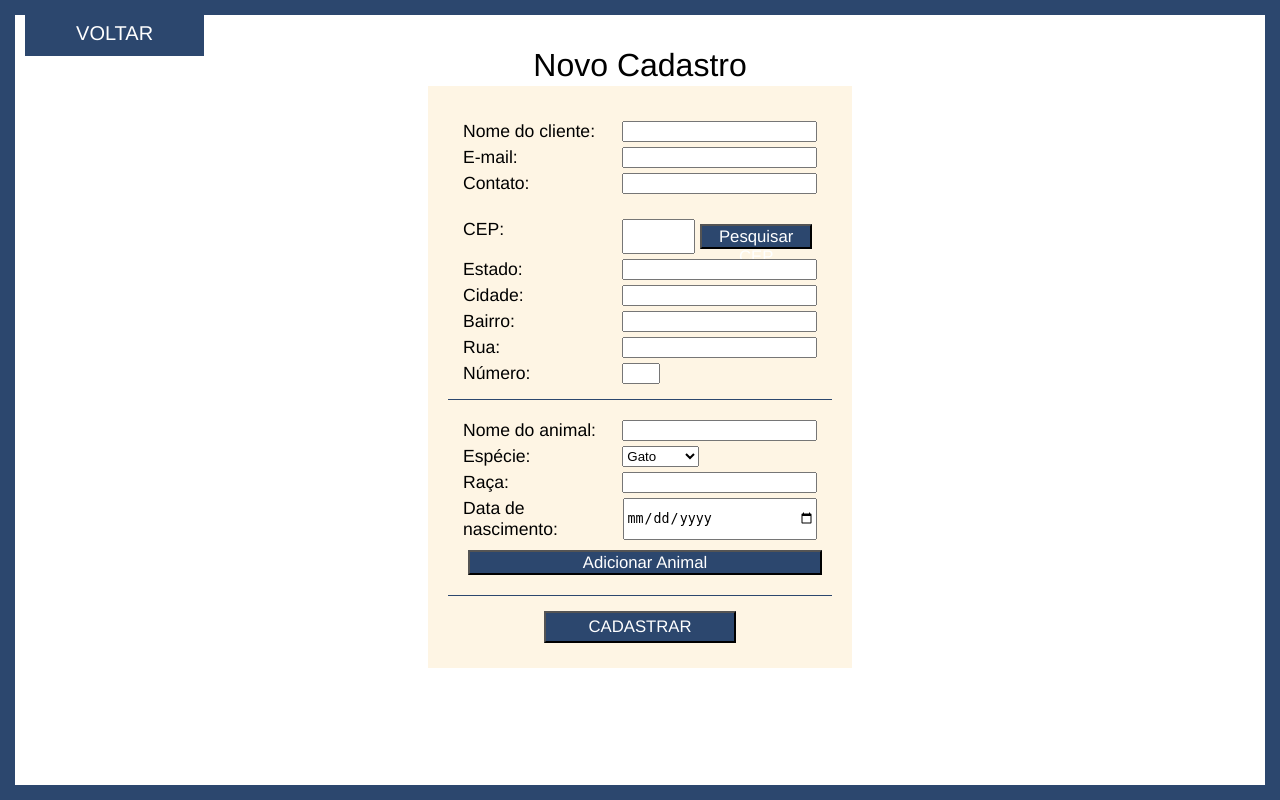
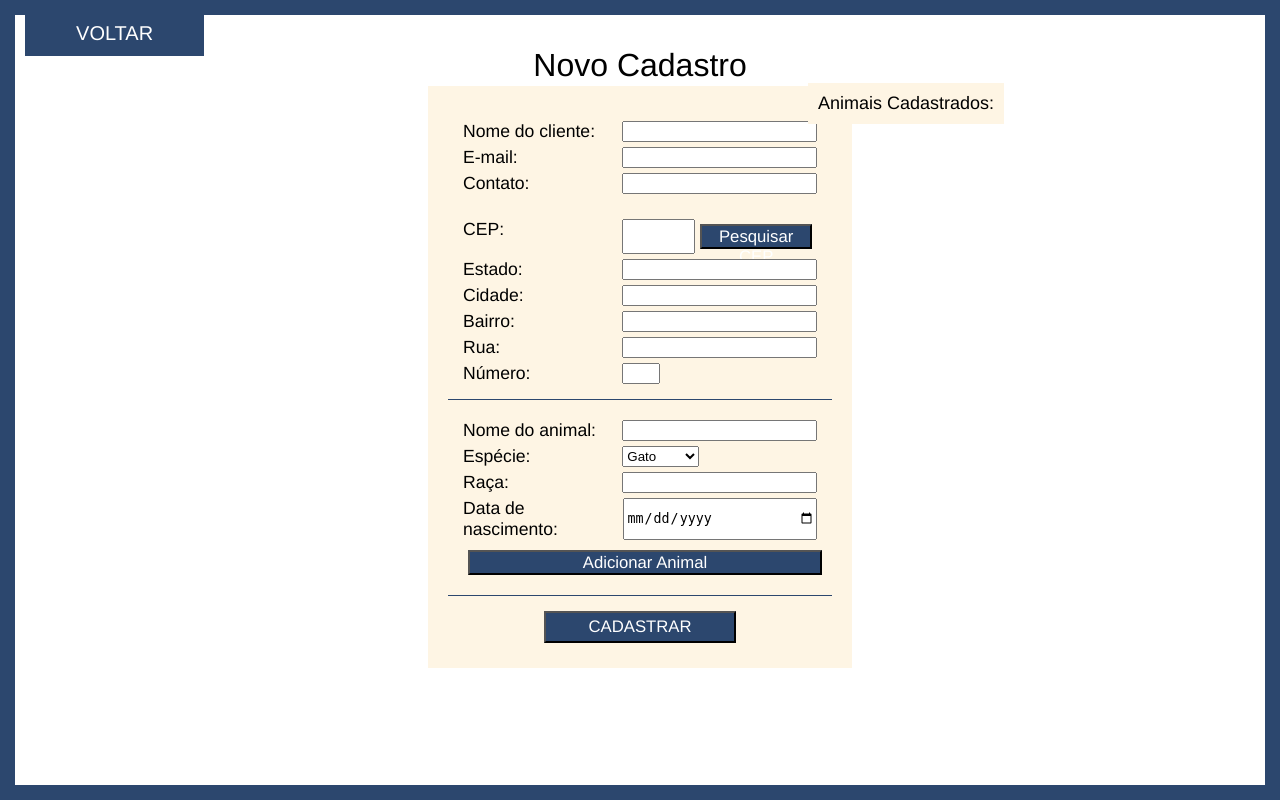
Before and after one commit to mitsueyano/TCC, a PHP site: page /novoCadastro.php in a window 1280 px wide. Run offline with PHP 8.4, Linux system fonts and the light colour scheme.

Commit message:
Continuação da página de Cadastro
Incrementação do cadastro no banco de dados agora com os campos de endereço completos; Início do desenvolvimento front-end e back-end para a tabela Animais

```diff
--- a/TCC/Css/novoCadastro.css
+++ b/TCC/Css/novoCadastro.css
@@ -183,3 +183,19 @@ input{
     box-shadow: 1px 1px #000000;
     transition: .2s;
 }
+.containerAnimaisCad{
+    background-color : #fef5e4;
+    color : #000000;
+    font-family: 'Franklin Gothic Medium', 'Arial Narrow', Arial, sans-serif;
+    padding: 10px;
+    margin: 20px;
+    position: absolute;
+    right: -50%;
+    top: -15px;
+}
+.titulo-AnimaisCad{
+    font-size: 18px !important;
+}
+.containerAnimaisCad > span{
+font-size: 10px;
+}
--- a/TCC/Index/novoCadastro.php
+++ b/TCC/Index/novoCadastro.php
@@ -13,9 +13,9 @@
             <div class="bar">
                 <div class="button"><a href="./cadastro.php">VOLTAR</a></div>
             </div>
-            <div class="container">
+            <div class="container" id="container">
                 <div class="form-container">
-                <label class="titulo">Novo Cadastro</label>
+                    <label class="titulo">Novo Cadastro</label>
                     <form action="../php/cadastrarCliente.php" method="post">
 
                         <div class="container-cliente">
@@ -24,7 +24,7 @@
                                     <label>Nome do cliente:</label>
                                 </div>
                                 <div class="input-form">
-                                    <input type="text" name="nome">
+                                    <input type="text" name="nome" required= "true">
                                 </div>
                             </div>
                             <div class="flex">
@@ -40,7 +40,7 @@
                                     <label>Contato:</label>
                                 </div>
                                 <div class="input-form">
-                                <input type="text" name="contato"/>
+                                <input type="text" name="contato" required= "true"/>
                                 </div>
                             </div>
                             <div class="flex">
@@ -48,7 +48,7 @@
                                     <label>CEP:</label>
                                 </div>
                                 <div class="input-form">
-                                    <input type="text" style="width: 65px" name="cep" id="cep">
+                                    <input type="text" style="width: 65px" id="cep" required= "true">
                                     <button type="button" onclick="pesquisarCEP()" class="form-btn pesquisar">Pesquisar CEP</button>
                                 </div>
                             </div>
@@ -57,7 +57,7 @@
                                     <label>Estado:</label>
                                 </div>
                                 <div class="input-form">
-                                    <input type="text" id="estado">
+                                    <input type="text" id="estado" name="estado" required= "true">
                                 </div>
                             </div>
                             <div class="flex">
@@ -65,7 +65,7 @@
                                     <label>Cidade:</label>
                                 </div>
                                 <div class="input-form">
-                                    <input type="text" id="cidade">
+                                    <input type="text" id="cidade" name="cidade" required= "true">
                                 </div>
                             </div>
                             <div class="flex">
@@ -73,7 +73,7 @@
                                     <label>Bairro:</label>
                                 </div>
                                 <div class="input-form">
-                                    <input type="text" id="bairro">
+                                    <input type="text" id="bairro" name="bairro" required= "true">
                                 </div>
                             </div>
                             <div class="flex">
@@ -81,7 +81,7 @@
                                     <label>Rua:</label>
                                 </div>
                                 <div class="input-form">
-                                    <input type="text" id="rua">
+                                    <input type="text" id="rua" name="rua" required= "true">
                                 </div>
                             </div>
                             <div class="flex">
@@ -89,7 +89,7 @@
                                     <label>Número:</label>
                                 </div>
                                 <div class="input-form">
-                                    <input type="text" style="width: 30px">
+                                    <input type="text" name="numero" style="width: 30px" required= "true">
                                 </div>
                             </div>
                         </div>
@@ -99,7 +99,7 @@
                                     <label>Nome do animal:</label>
                                 </div>
                                 <div class="input-form">
-                                    <input type="text">
+                                    <input type="text" name="nomeAnimal" id="nomeAnimal" required= "true">
                                 </div>
                             </div>
                             <div class="flex">
@@ -107,7 +107,7 @@
                                     <label>Espécie:</label>
                                 </div>
                                 <div class="input-form">
-                                    <select name="" id="">
+                                    <select name="especie" id="especie">
                                         <option value="">Gato</option>
                                         <option value="">Cachorro</option>
                                     </select>
@@ -118,22 +118,24 @@
                                     <label>Raça:</label>
                                 </div>
                                 <div class="input-form">
-                                    <input type="text">
+                                    <input type="text" name="raca" id="raca" required= "true">
                                 </div>
                             </div>
                             <div class="flex">
                                 <label>Data de nascimento:</label>
                                 <div class="input-form">
-                                    <input type="date">
+                                    <input type="date" name="dataNascto" id="dataNascto" required= "true">
                                 </div>
                             </div>
-                            <button type="button"class="form-btn pesquisar">Adicionar Animal</button>
+                            <button type="button"class="form-btn pesquisar" onclick="addAnimal()">Adicionar Animal</button>
                         </div>
                         <div class="submit-container">
                             <input type="submit" value="CADASTRAR" class="submit form-btn">
                         </div>
                     </form>
+                    <div class="containerAnimaisCad" id="containerAnimaisCad"><span class="titulo-AnimaisCad">Animais Cadastrados: </span></div>
                 </div>
+
             </div>
     </body>
 </html>
@@ -158,4 +160,32 @@
         })
         .catch(err => console.error(err))
     }
+
+    let animais = [];
+
+    function addAnimal()
+    {
+
+        const nomeAnimal = document.getElementById("nomeAnimal").value;
+        const especie = document.getElementById("especie").value;
+        const raca = document.getElementById("raca").value;
+        const dataNascto = document.getElementById("dataNascto").value;
+
+        animais.push([nomeAnimal, especie, raca, dataNascto]);
+
+        var div = document.createElement('div');
+
+        div.style.display = "flex";
+        div.style.flexDirection = "column";
+
+        var container = document.getElementById('containerAnimaisCad');
+
+        div.innerHTML = `
+            <span>${nomeAnimal}</span>
+        `;
+        container.appendChild(div);
+
+}
+
+
 </script>
```
Also changed, not shown: TCC/php/cadastrarCliente.php (+10 -5 lines).
